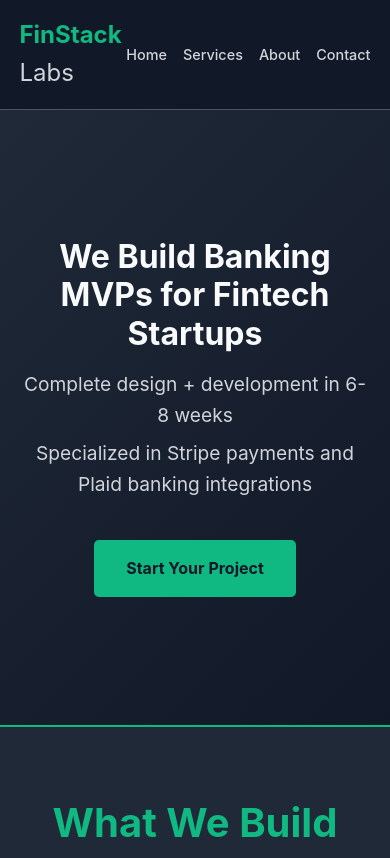
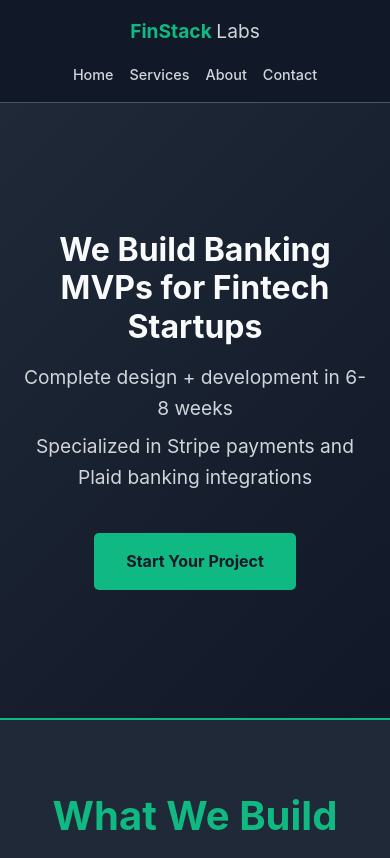
Before and after one commit to TheDluxe/agency-site, a plain HTML site: page index.html in a window 390 px wide. Shown: the top 858 px of the page. Drawn offline with Linux system fonts and the light colour scheme.

Commit message:
fix mobile nav

```diff
--- a/styles.css
+++ b/styles.css
@@ -275,8 +275,20 @@ footer {
         align-items: center;
     }
 
+    nav{
+        flex-direction: column;
+        gap: 1rem;
+    }
+
     nav ul {
         gap: 1rem;
         font-size: 0.9rem;
     }
+
+    .logo h2 {
+        font-size: 1.2rem;
+        text-align: center;
+    }
+
+
 }
```
